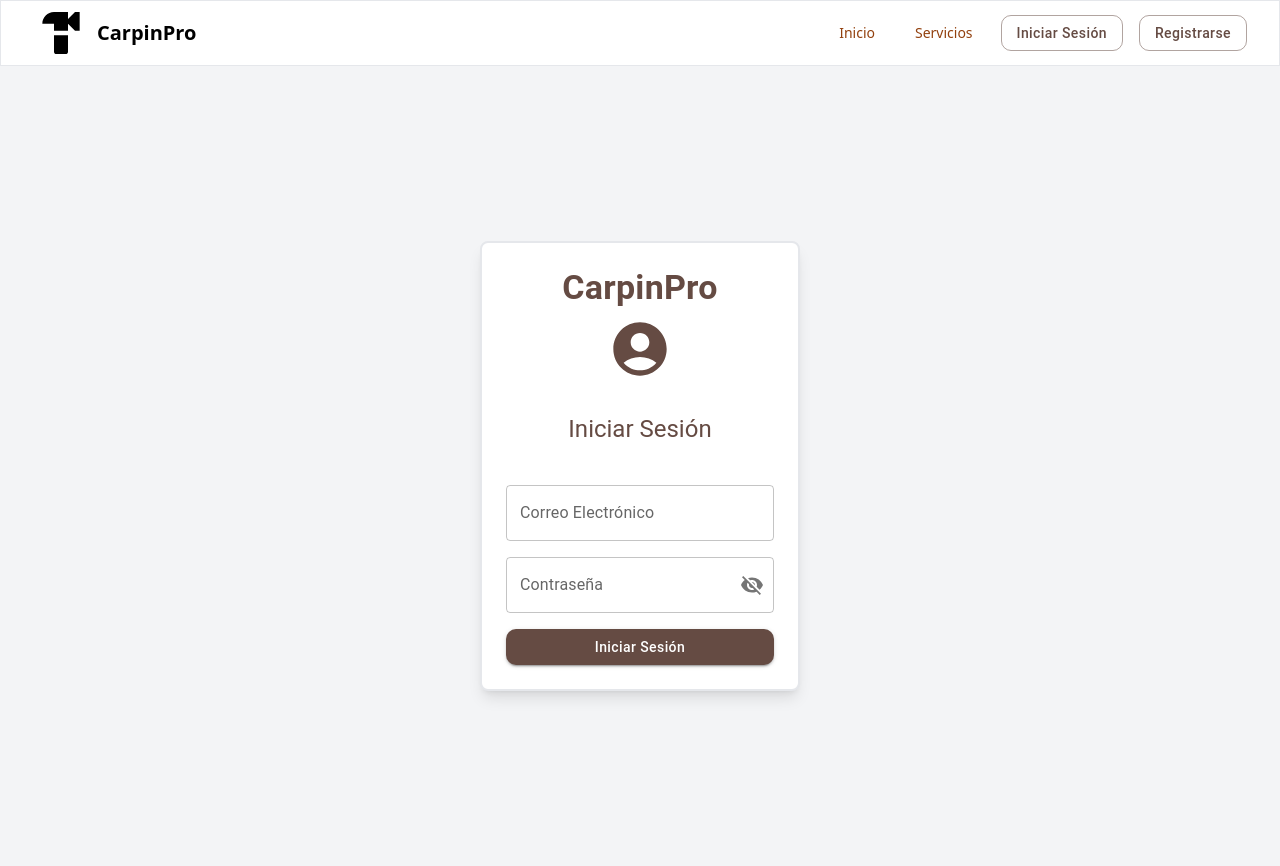
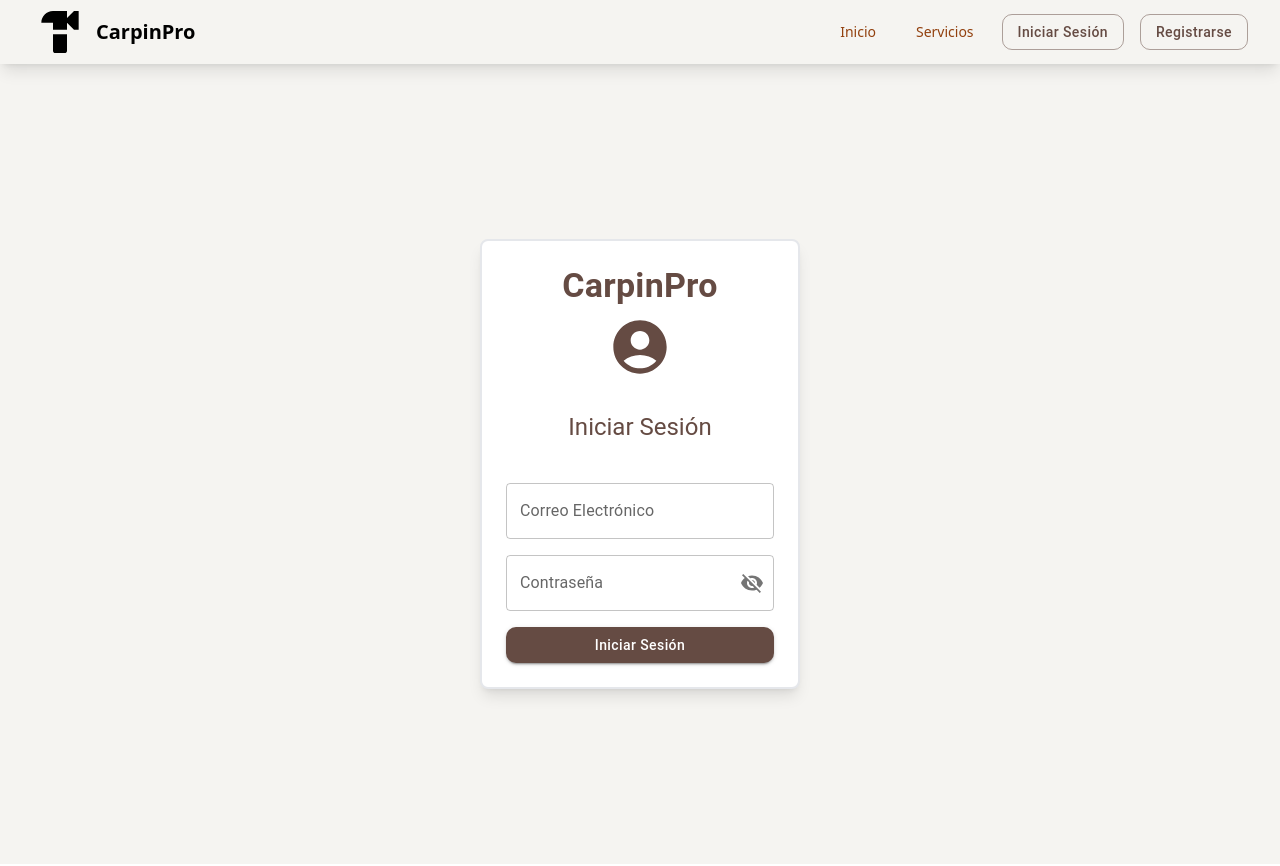
Before and after one commit to marquezQ/ProyectoDeGradoFE, a React (Vite) app: page /login in a window 1280 px wide. Built offline with nearby package versions, Linux system fonts and the light colour scheme.

Commit message:
corrections layaout add swalalert2

```diff
--- a/package.json
+++ b/package.json
@@ -19,6 +19,7 @@
     "react": "^18.3.1",
     "react-dom": "^18.3.1",
     "react-router-dom": "^6.27.0",
+    "sweetalert2": "^11.14.5",
     "yup": "^1.4.0"
   },
   "devDependencies": {
--- a/src/App.tsx
+++ b/src/App.tsx
@@ -4,10 +4,12 @@ import MainPage from "./Pages/MainPage";
 import WorkersPage from "./Pages/WorkersPage";
 import LoginPage from "./Pages/LoginPage";
 import { AuthContextProvider } from "./context/AuthContext";
+import RegisterPage from "./Pages/RegisterPage";
 
 function App() {
 
   return (
+    <div className="min-h-screen bg-[#f5f4f1]">
     <AuthContextProvider>
       <BrowserRouter>
         <Routes>
@@ -15,11 +17,12 @@ function App() {
             <Route index element={<HomePage/>} />
             <Route path="/workers" element={<WorkersPage/>} />
             <Route path="/login" element={<LoginPage/>}/>
-            <Route path="/registro" element={<div>hola registro</div>}/>
+            <Route path="/registro" element={<RegisterPage/>}/>
           </Route>
         </Routes>
       </BrowserRouter>
     </AuthContextProvider>
+    </div>
   )
 }
 
--- a/src/Pages/LoginPage.tsx
+++ b/src/Pages/LoginPage.tsx
@@ -1,5 +1,5 @@
 import { useNavigate } from "react-router-dom";
-// import Swal from "sweetalert2";
+import Swal from "sweetalert2";
 import * as Yup from "yup";
 import { useFormik } from "formik";
 import { login } from "../services/api";
@@ -28,19 +28,18 @@ function LoginPage() {
           setUser(response.user);
           navigate("/");
         } else {
-        //   Swal.fire({
-        //     position: "center",
-        //     icon: "error",
-        //     title: "Credenciales incorrectas",
-        //     showConfirmButton: false,
-        //     timer: 1000,
-        //   });
-          alert(`error del backend ${JSON.stringify(response.errors.email[0])}`)
+          Swal.fire({
+            position: "center",
+            icon: "error",
+            title: "Credenciales incorrectas",
+            showConfirmButton: false,
+            timer: 1500,
+          });
         }
       },
     });
   return (
-    <div className="flex items-center justify-center h-screen bg-gray-100">
+    <div className="flex items-center justify-center min-h-screen">
       <form
         onSubmit={handleSubmit}
         className="flex flex-col gap-4 bg-white shadow-lg rounded-lg p-6 w-80 border-2"
@@ -114,5 +113,5 @@ const validationSchema = Yup.object({
     password: Yup.string()
       .required("La contraseña es obligatoria")
       .max(15, "La Contraseña debe contener máximo 15 caracteres")
-      .min(3, "La contraseña debe tener al menos 3 caracteres"),
+      .min(5, "La contraseña debe tener al menos 5 caracteres"),
 });
--- a/src/Pages/MainPage.tsx
+++ b/src/Pages/MainPage.tsx
@@ -4,10 +4,10 @@ import Navbar from "../components/Navbar"
 
 function MainPage() {
   return (
-    <div>
+    <>
       <Navbar/>
       <Outlet />
-    </div>
+    </>
   )
 }
 
--- a/src/Pages/WorkersPage.tsx
+++ b/src/Pages/WorkersPage.tsx
@@ -11,7 +11,7 @@ function WorkersPage() {
     if (loading) return <p>Loading...</p>;
     if (error) return <p>ocurrio un error</p>;
   return (
-    <div className="h-screen" style={{ backgroundColor: "#f5f5f5" }}>
+    <div>
             {workerList && workerList.map((worker) => (
                 <div key={worker.id}>
                     <h3>{worker.user_id}</h3>
@@ -21,7 +21,7 @@ function WorkersPage() {
             ))}
           <CarpinterCard />
           <CarpinterCard />
-          <div className="flex items-center justify-center h-screen bg-gray-100">
+          <div className="flex items-center justify-center">
               <Button variant="contained" color="primary">
                   Hola
               </Button>
--- a/src/components/Navbar.tsx
+++ b/src/components/Navbar.tsx
@@ -17,7 +17,7 @@ const Navbar: React.FC = () => {
 
   const { user, LogOut } = useAuthContext();
   return (
-    <nav className=" shadow-md border">
+    <nav className="shadow-lg">
       <div className="max-w-7xl mx-auto px-4 sm:px-6 lg:px-8">
         <div className="flex items-center justify-between h-16">
           <div className="flex-shrink-0">
```
Also changed, not shown: 1 other file (tests, documents, lock files or other folders).
